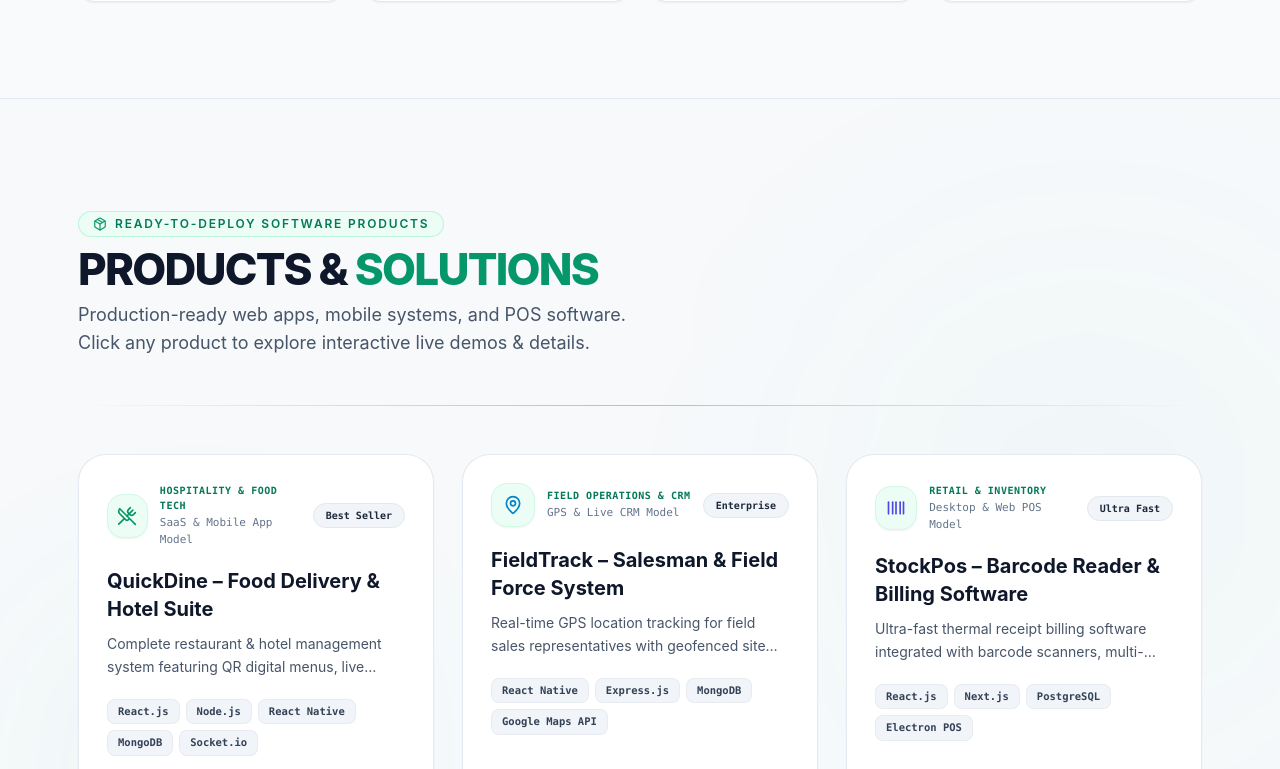
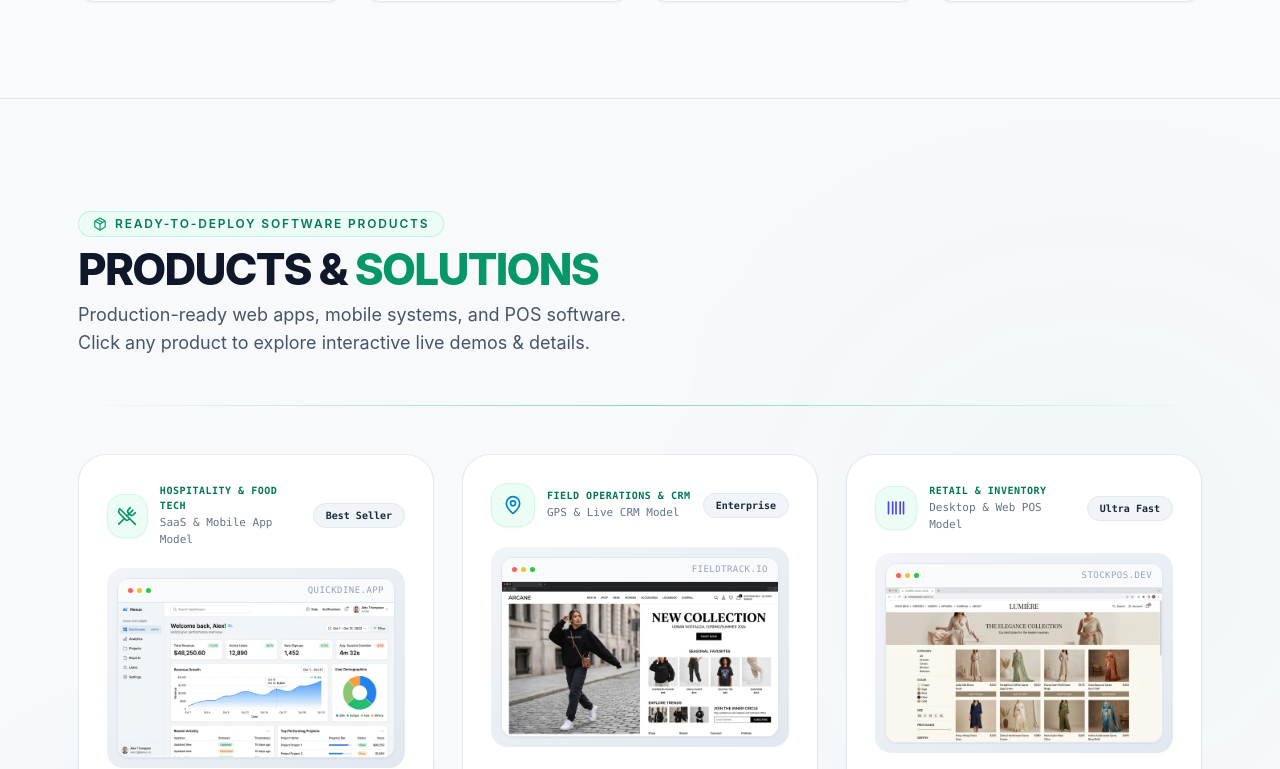
Before and after one commit to 11Aravind/aravind-portfolio, a Next.js app: page / in a window 1280 px wide. Shown: the part 1591-2360 px from the top of the page. Built offline with nearby package versions, Linux system fonts and the light colour scheme.

Commit message:
feat: add products showcase component, data, and page integration

```diff
--- a/app/page.tsx
+++ b/app/page.tsx
@@ -56,6 +56,9 @@
         <ClientReviews />
         <TrustProof />
 
+        {/* 4. ONE PARTNER. FROM IDEA TO LAUNCH. */}
+        <OnePartner />
+
         {/* 7. ABOUT ARAVIND */}
         <About />
 
--- a/components/Navbar.tsx
+++ b/components/Navbar.tsx
@@ -29,15 +29,12 @@
   };
 
   return (
-    <header className="sticky top-0 z-50">
-
-      {/* Main Navbar */}
-      <motion.nav
-        initial={{ y: -20, opacity: 0 }}
-        animate={{ y: 0, opacity: 1 }}
-        transition={{ duration: 0.5, ease: [0.16, 1, 0.3, 1] }}
-        className="bg-white/90 dark:bg-[#090a0a]/90 backdrop-blur-md border-b border-slate-200/80 dark:border-white/[0.06] transition-colors duration-300"
-      >
+    <motion.nav
+      initial={{ y: -20, opacity: 0 }}
+      animate={{ y: 0, opacity: 1 }}
+      transition={{ duration: 0.5, ease: [0.16, 1, 0.3, 1] }}
+      className="sticky top-0 z-50 bg-white/90 dark:bg-[#090a0a]/90 backdrop-blur-md border-b border-slate-200/80 dark:border-white/[0.06] transition-colors duration-300"
+    >
         <div className="wrap flex items-center justify-between h-[74px]">
           {/* Logo */}
           <a href="#" className="font-extrabold tracking-tight text-slate-900 dark:text-white text-lg hover:text-emerald-600 dark:hover:text-[#c7ff4a] transition-colors">
@@ -157,6 +154,5 @@
           </div>
         )}
       </motion.nav>
-    </header>
   );
 }
--- a/components/ProductsShowcase.tsx
+++ b/components/ProductsShowcase.tsx
@@ -2,6 +2,7 @@
 
 import { useState, useRef } from "react";
 import { motion, AnimatePresence, useScroll, useTransform } from "framer-motion";
+import Image from "next/image";
 import { PRODUCTS_LIST, ProductItem } from "@/data/products";
 import {
   Package,
@@ -192,6 +193,41 @@
                         {product.badge}
                       </span>
                     )}
+                  </div>
+
+                  {/* Product Visual Screenshot Window */}
+                  <div className="h-[200px] p-2.5 bg-gradient-to-br from-slate-100 to-slate-200 dark:from-[#161916] dark:to-[#0d0e0d] flex items-center relative overflow-hidden rounded-2xl mb-5">
+                    <div className="w-full h-full border border-slate-200 dark:border-[#303530] rounded-xl bg-white dark:bg-[#131513] overflow-hidden group-hover:border-slate-300 dark:group-hover:border-[#4a5145] transition-colors shadow-sm relative">
+
+                      {/* Browser Window Bar */}
+                      <div className="h-[24px] border-b border-slate-200 dark:border-[#2a2e2a] flex items-center justify-between px-2.5 bg-slate-50 dark:bg-[#131513] z-10 relative">
+                        <div className="flex items-center gap-[4px]">
+                          <i className="w-[5px] h-[5px] rounded-full bg-[#ff5f56] inline-block" />
+                          <i className="w-[5px] h-[5px] rounded-full bg-[#ffbd2e] inline-block" />
+                          <i className="w-[5px] h-[5px] rounded-full bg-[#27c93f] inline-block" />
+                        </div>
+                        <small className="text-slate-400 dark:text-[#aab0a7] font-mono text-[9px] tracking-wider uppercase truncate max-w-[140px]">
+                          {product.appUrl || "live.app"}
+                        </small>
+                      </div>
+
+                      {/* Product Screenshot Image */}
+                      <div className="h-[calc(100%-24px)] w-full relative overflow-hidden bg-slate-100 dark:bg-[#0e100e]">
+                        {product.image ? (
+                          <Image
+                            src={product.image}
+                            alt={product.title}
+                            fill
+                            sizes="(max-width: 768px) 100vw, (max-width: 1200px) 50vw, 33vw"
+                            className="object-cover object-top group-hover:scale-105 transition-transform duration-500"
+                          />
+                        ) : (
+                          <div className="p-4 flex items-center justify-center h-full text-xs font-mono text-slate-400">
+                            System Preview Ready
+                          </div>
+                        )}
+                      </div>
+                    </div>
                   </div>
 
                   {/* Clean Title */}
--- a/data/products.ts
+++ b/data/products.ts
@@ -12,6 +12,8 @@
   iconName: "UtensilsCrossed" | "MapPin" | "Barcode" | "Coffee";
   mockupType: "browser" | "mobile" | "pos" | "terminal";
   accentGradient: string;
+  image?: string;
+  appUrl?: string;
   isComedy?: boolean;
   demoDetails: {
     overview: string;
@@ -40,6 +42,8 @@
     iconName: "UtensilsCrossed",
     mockupType: "browser",
     accentGradient: "from-emerald-500/15 via-teal-500/10 to-emerald-600/5",
+    image: "/projects/aoba.jpg",
+    appUrl: "quickdine.app",
     demoDetails: {
       overview: "QuickDine is a turnkey solution designed for restaurants, cafes, and multi-branch hotel chains. It digitizes food ordering from table QR scans to kitchen preparation and home delivery dispatch.",
       modules: [
@@ -75,6 +79,8 @@
     iconName: "MapPin",
     mockupType: "mobile",
     accentGradient: "from-sky-500/15 via-blue-500/10 to-indigo-600/5",
+    image: "/projects/ncbrand.jpg",
+    appUrl: "fieldtrack.io",
     demoDetails: {
       overview: "FieldTrack empowers distributors, FMCG brands, and field sales teams with real-time location visibility, automated beat planning, and instant mobile sales order processing.",
       modules: [
@@ -110,6 +116,8 @@
     iconName: "Barcode",
     mockupType: "pos",
     accentGradient: "from-indigo-500/15 via-purple-500/10 to-indigo-600/5",
+    image: "/projects/wishlist.jpg",
+    appUrl: "stockpos.dev",
     demoDetails: {
       overview: "StockPos is built for retail outlets, supermarkets, and wholesale hubs. It handles high-volume barcode scanning, instant thermal receipt printing, and live multi-store inventory sync.",
       modules: [
```
